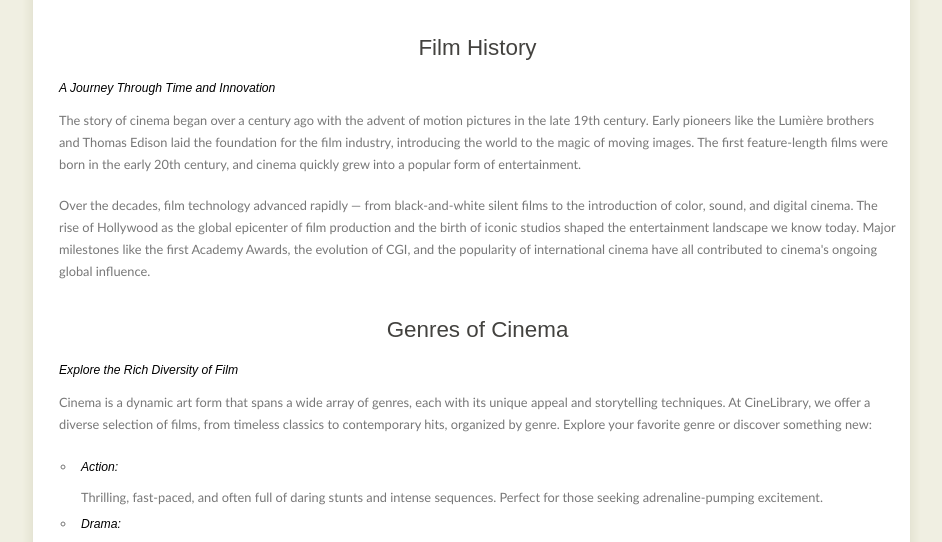
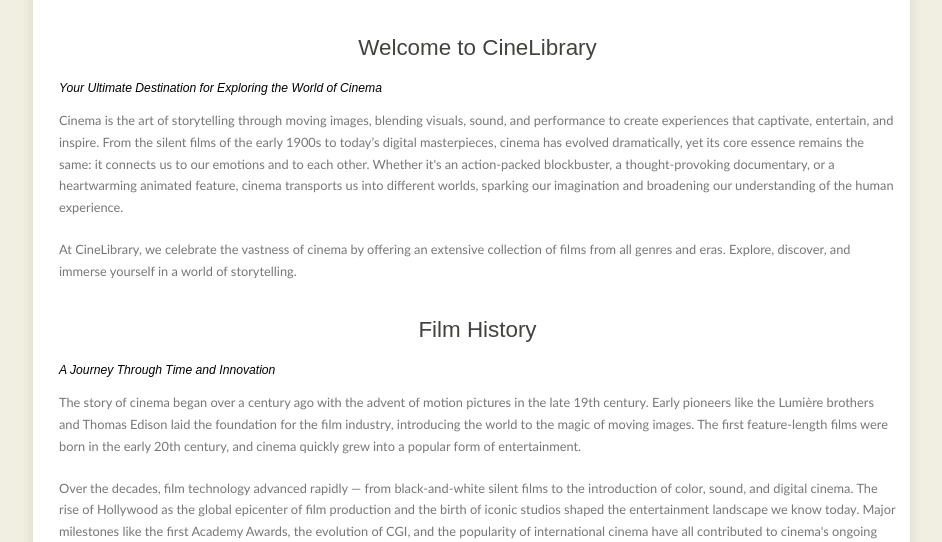
Before and after one commit to tejdha/Cinelibrary, a Django app: page / in a window 1280 px wide. Shown: the part 240-782 px from the top of the page, without its empty margins (169-1111 px from the left). Run offline with Django 5.2, Linux system fonts and the light colour scheme.

Commit message:
made final changes in home page

```diff
--- a/templates/book/home.html
+++ b/templates/book/home.html
@@ -5,6 +5,11 @@
 {%block h1%} class="selected"{%endblock%}
 
 {%block content%}
+<h1 align="center"> Welcome to CineLibrary</h1>
+<h5 align="left"> Your Ultimate Destination for Exploring the World of Cinema</h5>
+<p>Cinema is the art of storytelling through moving images, blending visuals, sound, and performance to create experiences that captivate, entertain, and inspire. From the silent films of the early 1900s to today’s digital masterpieces, cinema has evolved dramatically, yet its core essence remains the same: it connects us to our emotions and to each other. Whether it's an action-packed blockbuster, a thought-provoking documentary, or a heartwarming animated feature, cinema transports us into different worlds, sparking our imagination and broadening our understanding of the human experience.</p>
+
+<p>At CineLibrary, we celebrate the vastness of cinema by offering an extensive collection of films from all genres and eras. Explore, discover, and immerse yourself in a world of storytelling.</p>
 
 <h3 align="center">Film History</h3>
 <h5>A Journey Through Time and Innovation</h5>
```
